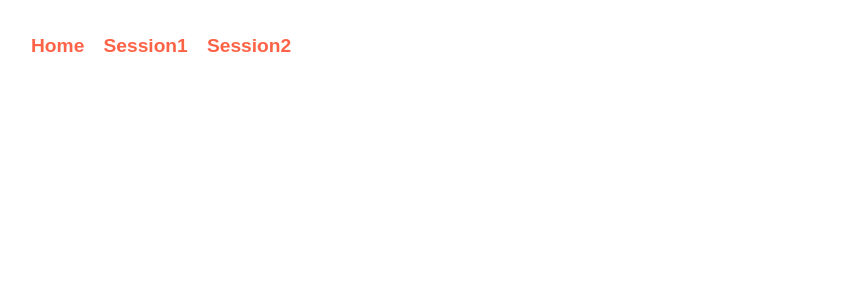
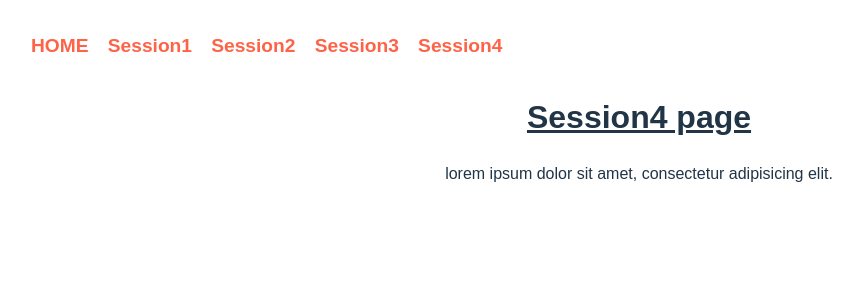
Before and after one commit to theomgrn/WRA506-Vue, a Vue app: page /session4 in a window 1280 px wide. Shown: the top 300 px of the page, without its empty margins (1-864 px from the left). Built offline with nearby package versions, Linux system fonts and the light colour scheme.

Commit message:
feat : dynamic rendering of the navigation bar and the notes variable

```diff
--- a/src/App.vue
+++ b/src/App.vue
@@ -1,22 +1,28 @@
 <script setup lang="ts">
+import { RouterLink, RouterView } from "vue-router";
+import { routes } from "./router"; // Assurez-vous que le chemin d'importation est correct
 
-import { RouterLink, RouterView } from "vue-router";
-
+const dynamicRoutes = routes.filter(route => {
+  return route.name;
+});
 </script>
 
 <template>
-
   <header>
     <div class="wrapper">
       <nav>
-        <router-link class="link-nav-main" to="/">Home</router-link>
-        <router-link class="link-nav-main" to="/session1">Session1</router-link>
-        <router-link class="link-nav-main" to="/session2">Session2</router-link>
+        <router-link
+            class="link-nav-main"
+            v-for="route in dynamicRoutes"
+            :key="route.name"
+            :to="{ name: route.name }"
+        >
+          {{ route.name }}
+        </router-link>
       </nav>
     </div>
   </header>
   <RouterView />
-
 </template>
 
 <style scoped>
--- a/src/router/index.ts
+++ b/src/router/index.ts
@@ -1,30 +1,35 @@
 import { createRouter, createWebHistory } from 'vue-router'
-
-const router = createRouter({
-    history: createWebHistory(import.meta.env.BASE_URL),
-    routes: [
+export const routes = [
     {
         path: '/',
-            name: 'home',
+        name: 'HOME',
         component: () => import('../views/Home.vue')
     },
     {
         path: '/session1',
-            name: 'session1',
+        name: 'Session1',
         component: () => import('../views/Session1.vue')
     },
     {
         path: '/session2',
-            name: 'session2',
+        name: 'Session2',
         component: () => import('../views/Session2.vue')
     },
-        // {
-        //     path: "/infoepisode/:id",
-        //     name: "InfoEpisode",
-        //     component: () => import("../views/InfoEpisode.vue"),
-        // },
+    {
+        path: '/session3',
+        name: 'Session3',
+        component: () => import('../views/Session3.vue')
+    },
+    {
+        path: '/session4',
+        name: 'Session4',
+        component: () => import('../views/Session4.vue')
+    },
+]
 
-    ]
+const router = createRouter({
+    history: createWebHistory(import.meta.env.BASE_URL),
+    routes,
 })
 
 export default router
--- a/src/views/Session2.vue
+++ b/src/views/Session2.vue
@@ -4,7 +4,7 @@ import {ref} from 'vue'
 
 const awesome = ref(true)
 const items = [{ message: 'Foo' }, { message: 'Bar' }]
-const notes = [19, 10, 9, 3, 2, 13, 17, 19, 1, 8]
+const notes = Array.from({ length: 10 }, () => Math.floor(Math.random() * 21));
 const sup = "supérieur à 10"
 const inf = "inférieur à 10"
 
--- /dev/null
+++ b/src/views/Session3.vue
@@ -0,0 +1,17 @@
+<script setup lang="ts">
+
+</script>
+
+<template>
+
+  <h1>Session3 page</h1>
+  <p>
+    Modification du router pour afficher un menu dynamique, modification de la variable notes de la session 2 pour afficher des nombres aléatoire
+  </p>
+</template>
+
+<style scoped>
+p{
+  text-align: center;
+}
+</style>
--- /dev/null
+++ b/src/views/Session4.vue
@@ -0,0 +1,17 @@
+<script setup lang="ts">
+
+</script>
+
+<template>
+
+  <h1>Session4 page</h1>
+  <p>
+    lorem ipsum dolor sit amet, consectetur adipisicing elit.
+  </p>
+</template>
+
+<style scoped>
+p{
+  text-align: center;
+}
+</style>
```
Lines whose indentation alone changed are shown as unchanged.
